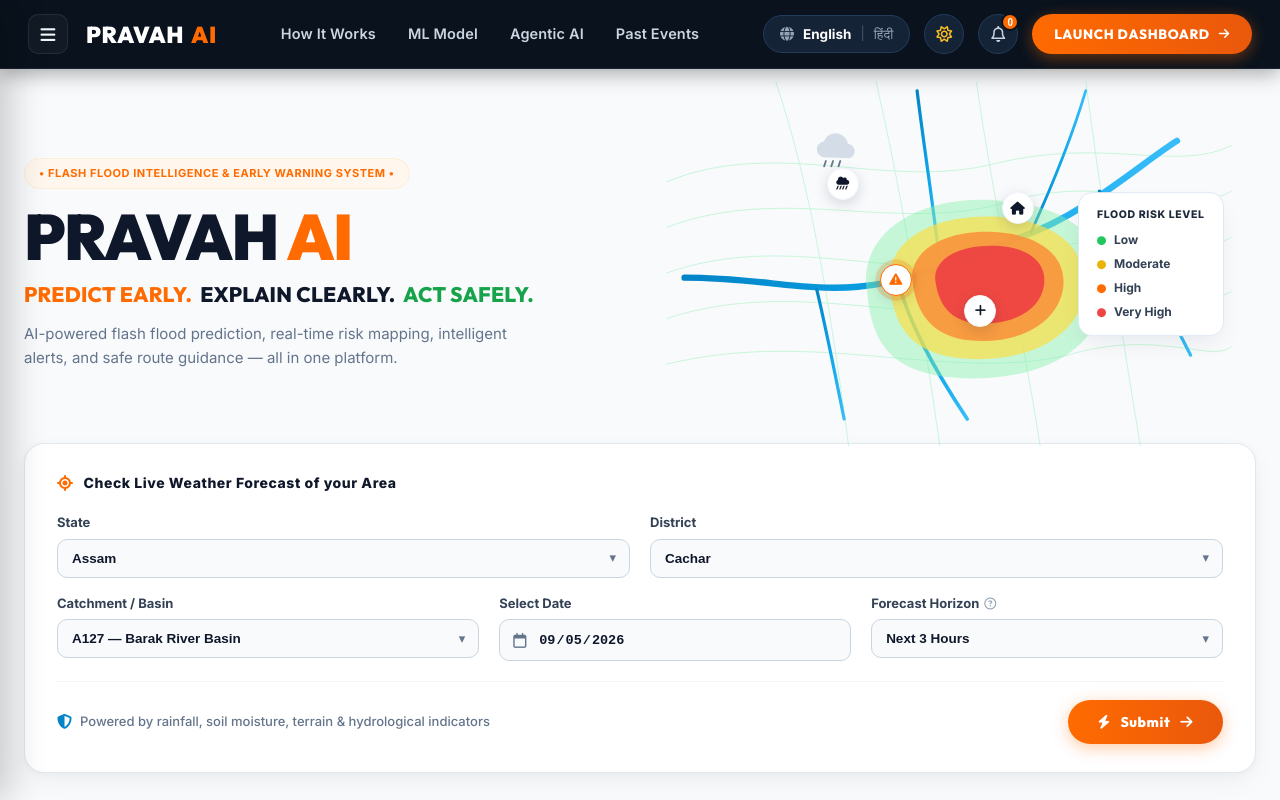
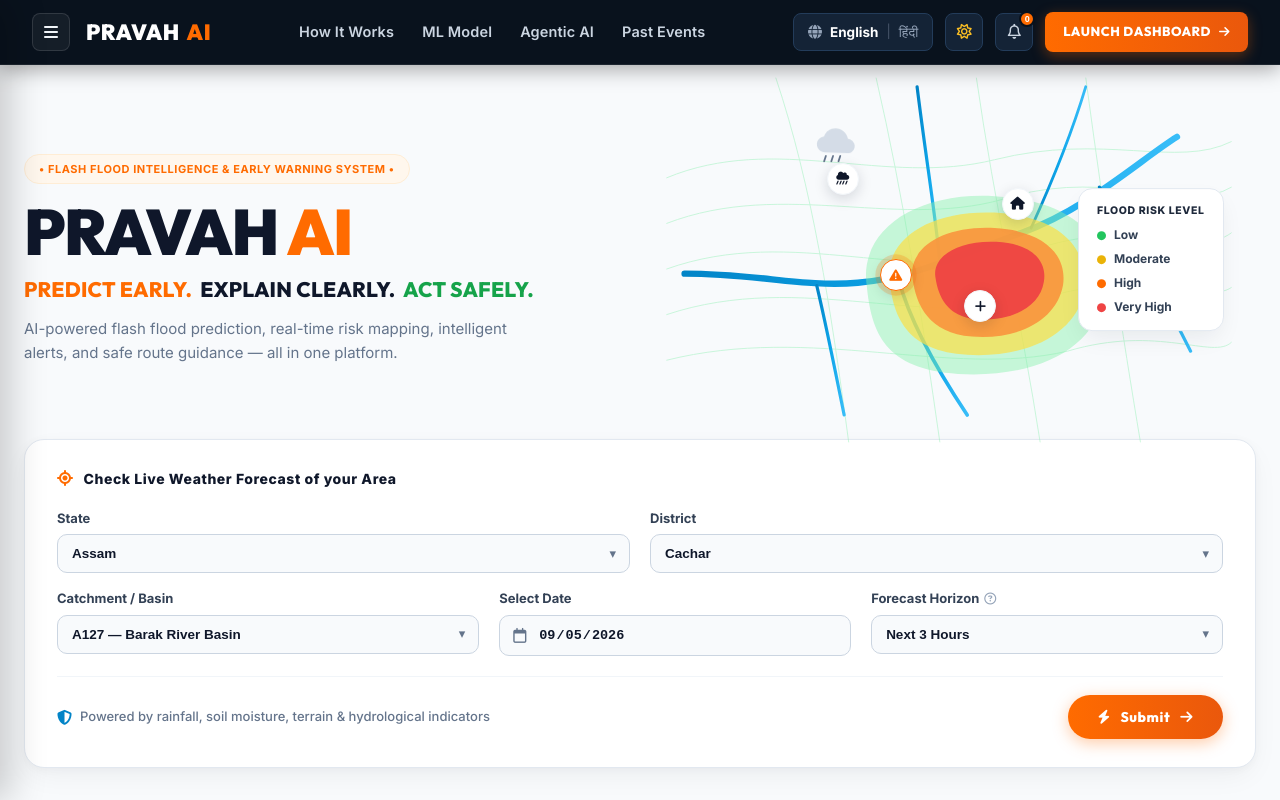
Before and after one commit to Vipin1907/PRAVAH, a plain HTML site: page src/frontend_dashboard/index.html in a window 1280 px wide. Shown: the top 800 px of the page. Drawn offline with nearby package versions, Linux system fonts and the light colour scheme; files that its build step writes are made by us from their sources; files whose address does not match are found by name.

Commit message:
fix(navbar): expand navbar to full width and update button corner radius to modern rounded rectangle

```diff
--- a/src/frontend_dashboard/style.css
+++ b/src/frontend_dashboard/style.css
@@ -96,39 +96,41 @@ a {
 }
 
 .nav-inner {
-  max-width: 1400px;
-  margin: 0 auto;
+  width: 100%;
+  max-width: 100%;
+  margin: 0;
   display: flex;
   align-items: center;
   justify-content: space-between;
-  padding: 14px 28px;
+  padding: 12px 32px;
+  box-sizing: border-box;
 }
 
 /* Left Group */
 .nav-left {
   display: flex;
   align-items: center;
-  gap: 18px;
+  gap: 16px;
 }
 
 .nav-hamburger-btn {
-  background: rgba(255, 255, 255, 0.04);
-  border: 1px solid rgba(255, 255, 255, 0.08);
+  background: rgba(255, 255, 255, 0.05);
+  border: 1px solid rgba(255, 255, 255, 0.12);
   color: #f1f5f9;
-  font-size: 17px;
+  font-size: 16px;
   cursor: pointer;
   display: flex;
   align-items: center;
   justify-content: center;
-  width: 40px;
-  height: 40px;
-  border-radius: 10px;
+  width: 38px;
+  height: 38px;
+  border-radius: 8px;
   transition: all 0.2s ease;
 }
 
 .nav-hamburger-btn:hover {
   background: rgba(255, 255, 255, 0.12);
-  border-color: rgba(255, 255, 255, 0.2);
+  border-color: rgba(255, 255, 255, 0.25);
   transform: translateY(-1px);
 }
 
@@ -141,7 +143,7 @@ a {
 
 .nav-title {
   font-family: 'Outfit', sans-serif;
-  font-size: 23px;
+  font-size: 22px;
   font-weight: 900;
   letter-spacing: 0.03em;
   color: #ffffff;
@@ -157,7 +159,7 @@ a {
 .nav-links {
   display: flex;
   align-items: center;
-  gap: 32px;
+  gap: 28px;
 }
 
 .nav-links a {
@@ -195,18 +197,18 @@ a {
 .nav-actions {
   display: flex;
   align-items: center;
-  gap: 14px;
+  gap: 12px;
 }
 
 /* Integrated Language Selector Pill */
 .lang-pill-container {
   display: flex;
   align-items: center;
-  gap: 9px;
+  gap: 8px;
   background: #142336;
   border: 1px solid #233c5a;
-  padding: 8px 16px;
-  border-radius: 24px;
+  padding: 8px 14px;
+  border-radius: 8px;
   font-size: 13.5px;
   color: #94a3b8;
   cursor: pointer;
@@ -250,21 +252,21 @@ a {
   background: #142336;
   border: 1px solid #233c5a;
   color: #fbbf24;
-  width: 40px;
-  height: 40px;
-  border-radius: 50%;
+  width: 38px;
+  height: 38px;
+  border-radius: 8px;
   display: flex;
   align-items: center;
   justify-content: center;
   cursor: pointer;
-  font-size: 16px;
+  font-size: 15px;
   transition: all 0.2s ease;
 }
 
 .theme-icon-btn:hover {
   background: #182b42;
   border-color: #fbbf24;
-  transform: rotate(20deg);
+  transform: translateY(-1px);
 }
 
 /* Notification Bell with Badge */
@@ -273,14 +275,14 @@ a {
   background: #142336;
   border: 1px solid #233c5a;
   color: #cbd5e1;
-  width: 40px;
-  height: 40px;
-  border-radius: 50%;
+  width: 38px;
+  height: 38px;
+  border-radius: 8px;
   display: flex;
   align-items: center;
   justify-content: center;
   cursor: pointer;
-  font-size: 16px;
+  font-size: 15px;
   transition: all 0.2s ease;
 }
 
@@ -288,18 +290,19 @@ a {
   background: #182b42;
   color: #ffffff;
   border-color: #3b5b82;
+  transform: translateY(-1px);
 }
 
 .notif-badge {
   position: absolute;
-  top: -2px;
-  right: -2px;
+  top: -3px;
+  right: -3px;
   background: #ff6b00;
   color: #ffffff;
-  font-size: 10px;
+  font-size: 9px;
   font-weight: 900;
-  width: 18px;
-  height: 18px;
+  width: 16px;
+  height: 16px;
   border-radius: 50%;
   border: 2px solid #09121d;
   display: flex;
@@ -313,22 +316,22 @@ a {
   color: #ffffff;
   font-weight: 800;
   font-family: 'Outfit', sans-serif;
-  padding: 10px 22px;
-  border-radius: 28px;
-  font-size: 13.5px;
-  letter-spacing: 0.05em;
-  display: flex;
-  align-items: center;
-  gap: 9px;
+  padding: 10px 18px;
+  border-radius: 8px;
+  font-size: 13px;
+  letter-spacing: 0.04em;
+  display: flex;
+  align-items: center;
+  gap: 8px;
   transition: all 0.25s ease;
-  box-shadow: 0 4px 16px rgba(255, 107, 0, 0.4);
+  box-shadow: 0 4px 14px rgba(255, 107, 0, 0.35);
   border: none;
 }
 
 .btn-launch:hover {
-  filter: brightness(1.1);
-  transform: translateY(-2px);
-  box-shadow: 0 6px 22px rgba(255, 107, 0, 0.55);
+  filter: brightness(1.08);
+  transform: translateY(-1px);
+  box-shadow: 0 6px 18px rgba(255, 107, 0, 0.45);
 }
 
 .btn-launch i {
```
